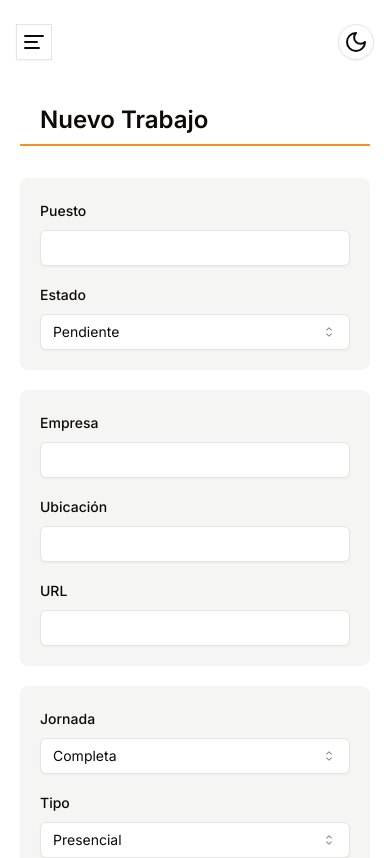
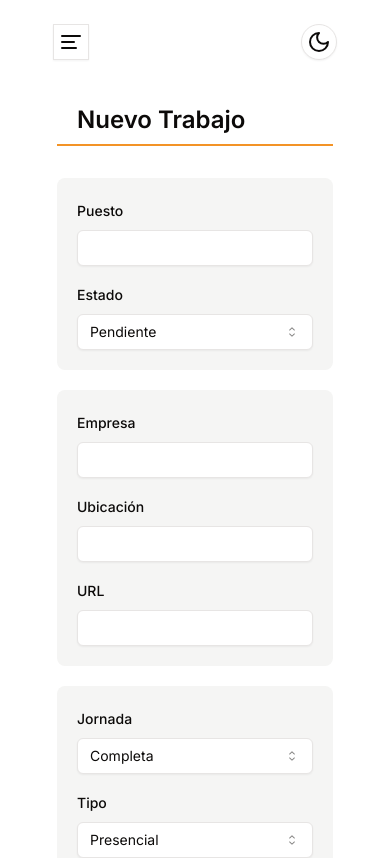
Before and after one commit to JoseAlbDR/jobs-hub, a Next.js app: page /add-job in a window 390 px wide. Shown: the top 858 px of the page. Built offline with nearby package versions, Linux system fonts and the light colour scheme.

Commit message:
Fix: change  entry point for styles for fixing width in chrome

```diff
--- a/app/(dashboard)/layout.tsx
+++ b/app/(dashboard)/layout.tsx
@@ -4,7 +4,7 @@ import { PropsWithChildren } from 'react';
 
 const layout = ({ children }: PropsWithChildren) => {
   return (
-    <main className="grid lg:grid-cols-[250px,repeat(4,1fr)] ">
+    <main className="grid lg:grid-cols-[250px,repeat(4,1fr)] flex-col justify-center min-h-screen max-w-[1440px] mx-auto ">
       <div className="hidden lg:block lg:col-span-1 lg:min-h-screen">
         <Sidebar />
       </div>
--- a/app/layout.tsx
+++ b/app/layout.tsx
@@ -20,7 +20,7 @@ export default function RootLayout({
   return (
     <ClerkProvider localization={esES}>
       <html lang="en" suppressHydrationWarning>
-        <body className={`${inter.className} flex flex-col justify-center min-h-screen max-w-[1440px] mx-auto` }>
+        <body className={`${inter.className} ` }>
           <Providers>{children}</Providers>
         </body>
       </html>
--- a/app/page.tsx
+++ b/app/page.tsx
@@ -9,7 +9,7 @@ import LightLogo from '@/components/LightLogo';
 
 export default function Home() {
   return (
-    <main className="flex flex-col  items-center">
+    <main className="flex flex-col  items-center justify-center min-h-screen max-w-[1440px] mx-auto">
       <section className=" mx-auto flex">
         <article className="w-10/12 ">
           <DarkLogo />
```
